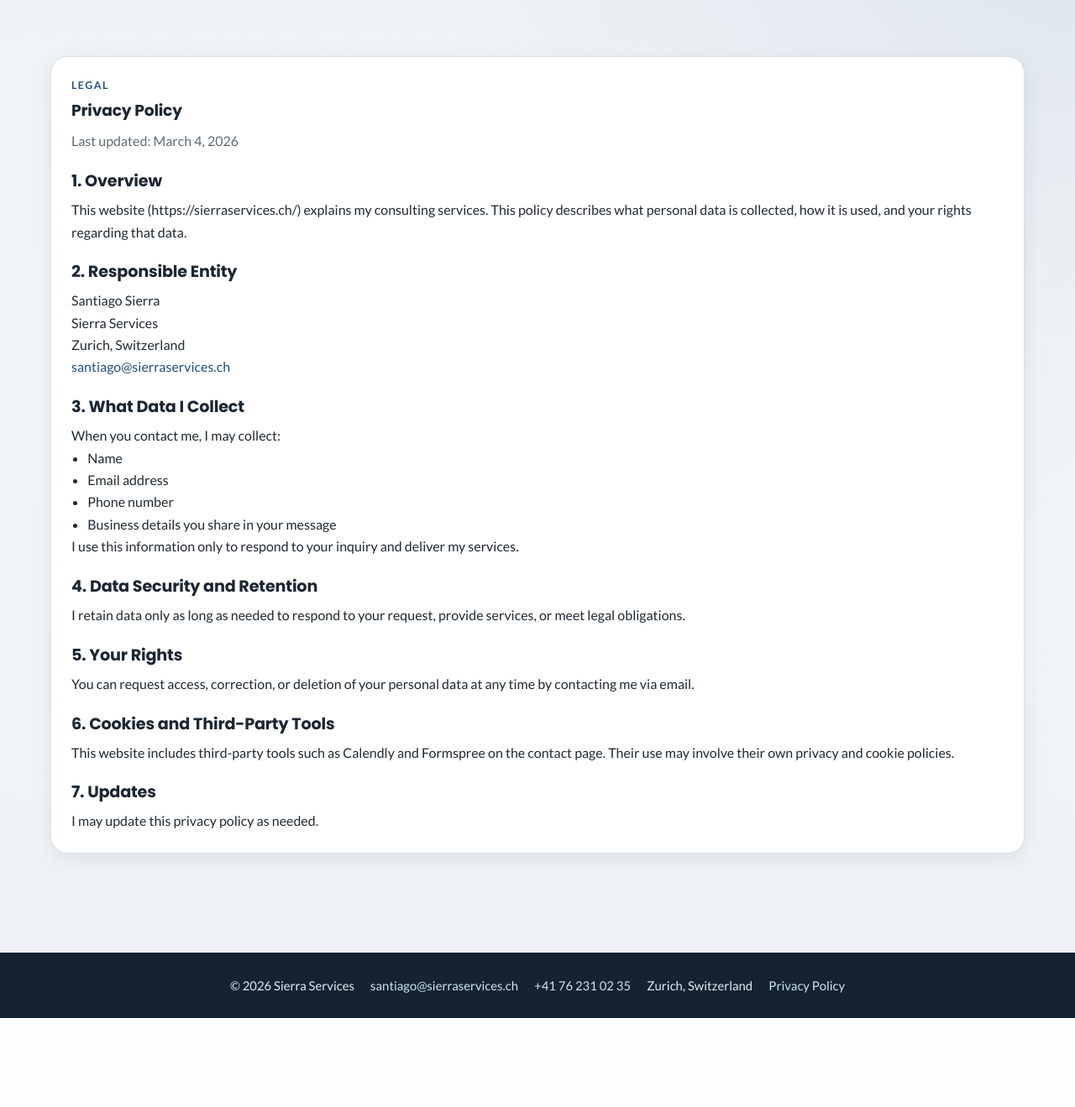
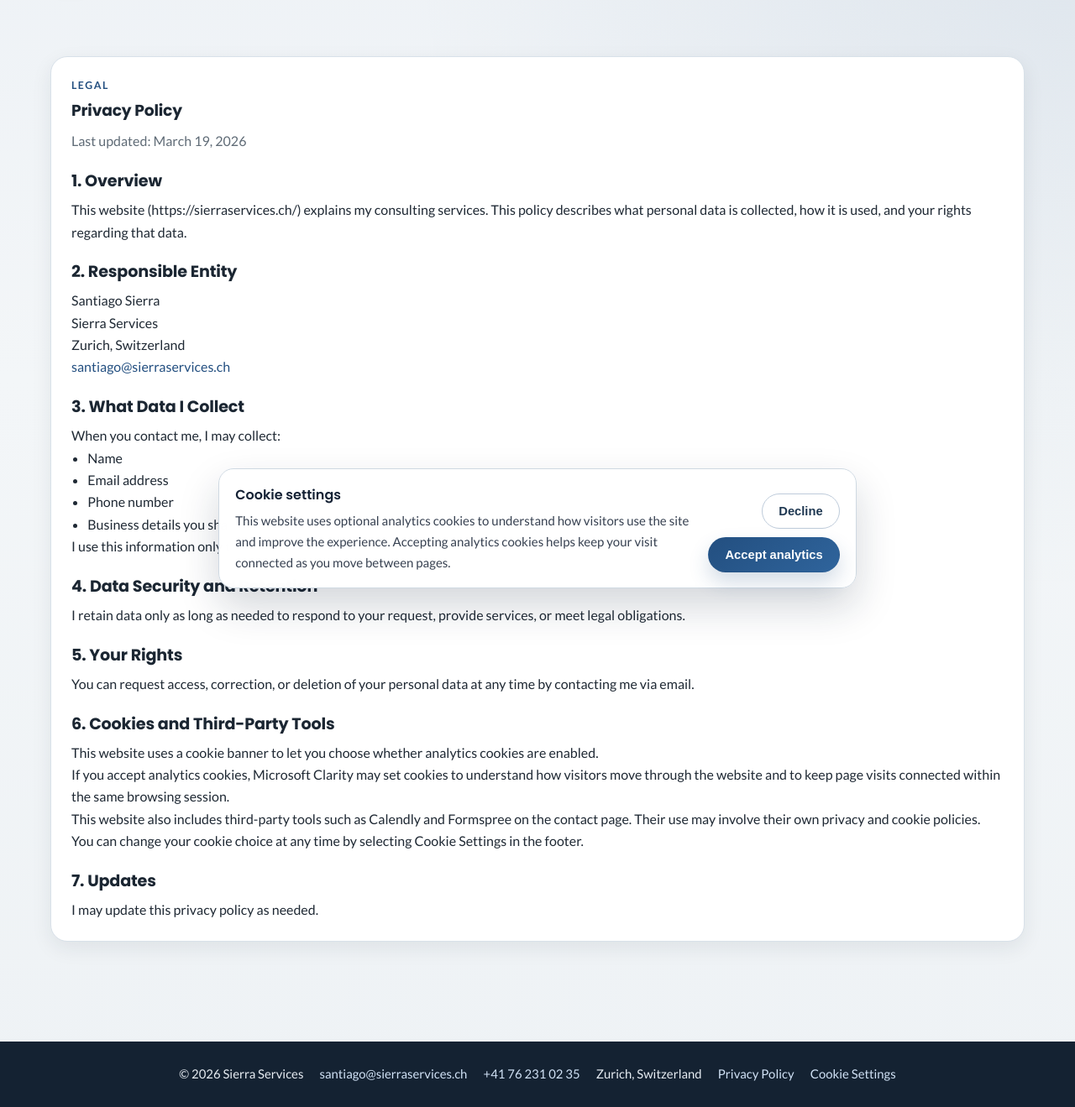
Before and after one commit to Sansiag94/sierraservices, a PHP site: page /privacy.html in a window 1280 px wide. Shown: the part 83-1402 px from the top of the page at 84% size. Before the commit the page ends 1296 px from the top, so only its background shows below. Run offline with PHP 8.4, Linux system fonts and the light colour scheme.

Commit message:
Add cookie consent flow for Clarity tracking

```diff
--- a/privacy.html
+++ b/privacy.html
@@ -18,6 +18,19 @@
         t=l.createElement(r);t.async=1;t.src="https://www.clarity.ms/tag/"+i;
         y=l.getElementsByTagName(r)[0];y.parentNode.insertBefore(t,y);
     })(window, document, "clarity", "script", "vqp657dphp");
+  </script>
+  <script>
+    (() => {
+      try {
+        const storedConsent = window.localStorage.getItem("sierraservices-cookie-consent");
+        window.clarity("consentv2", {
+          ad_Storage: "denied",
+          analytics_Storage: storedConsent === "granted" ? "granted" : "denied"
+        });
+      } catch (error) {
+        // Ignore storage access issues and let the banner handle consent later.
+      }
+    })();
   </script>
 </head>
 <body data-page="privacy">
@@ -51,7 +64,7 @@
         <article class="privacy-card">
           <p class="section-kicker">Legal</p>
           <h1>Privacy Policy</h1>
-          <p class="privacy-updated">Last updated: March 4, 2026</p>
+          <p class="privacy-updated">Last updated: March 19, 2026</p>
 
           <h2>1. Overview</h2>
           <p>This website (https://sierraservices.ch/) explains my consulting services. This policy describes what personal data is collected, how it is used, and your rights regarding that data.</p>
@@ -81,7 +94,10 @@
           <p>You can request access, correction, or deletion of your personal data at any time by contacting me via email.</p>
 
           <h2>6. Cookies and Third-Party Tools</h2>
-          <p>This website includes third-party tools such as Calendly and Formspree on the contact page. Their use may involve their own privacy and cookie policies.</p>
+          <p>This website uses a cookie banner to let you choose whether analytics cookies are enabled.</p>
+          <p>If you accept analytics cookies, Microsoft Clarity may set cookies to understand how visitors move through the website and to keep page visits connected within the same browsing session.</p>
+          <p>This website also includes third-party tools such as Calendly and Formspree on the contact page. Their use may involve their own privacy and cookie policies.</p>
+          <p>You can change your cookie choice at any time by selecting Cookie Settings in the footer.</p>
 
           <h2>7. Updates</h2>
           <p>I may update this privacy policy as needed.</p>
--- a/script.js
+++ b/script.js
@@ -1,4 +1,5 @@
 (() => {
+  const consentStorageKey = "sierraservices-cookie-consent";
   const menuToggle = document.getElementById("menu-toggle");
   const siteNav = document.getElementById("site-nav");
   const header = document.querySelector(".site-header");
@@ -6,6 +7,93 @@
   const revealNodes = Array.from(document.querySelectorAll("[data-reveal]"));
   const currentYear = document.getElementById("year");
   const pageId = document.body.getAttribute("data-page");
+  const footerWrap = document.querySelector(".footer-wrap");
+  let consentBanner;
+
+  const applyClarityConsent = (status) => {
+    if (typeof window.clarity !== "function") {
+      return;
+    }
+
+    window.clarity("consentv2", {
+      ad_Storage: "denied",
+      analytics_Storage: status === "granted" ? "granted" : "denied"
+    });
+  };
+
+  const readConsent = () => {
+    try {
+      return window.localStorage.getItem(consentStorageKey);
+    } catch (error) {
+      return null;
+    }
+  };
+
+  const writeConsent = (status) => {
+    try {
+      window.localStorage.setItem(consentStorageKey, status);
+    } catch (error) {
+      return;
+    }
+  };
+
+  const setConsent = (status) => {
+    writeConsent(status);
+    applyClarityConsent(status);
+    if (consentBanner) {
+      consentBanner.hidden = true;
+    }
+  };
+
+  const openConsentBanner = () => {
+    if (!consentBanner) {
+      return;
+    }
+    consentBanner.hidden = false;
+  };
+
+  const createConsentBanner = () => {
+    consentBanner = document.createElement("section");
+    consentBanner.className = "cookie-banner";
+    consentBanner.setAttribute("aria-label", "Cookie preferences");
+    consentBanner.hidden = true;
+    consentBanner.innerHTML = `
+      <div class="cookie-banner__copy">
+        <p class="cookie-banner__title">Cookie settings</p>
+        <p class="cookie-banner__text">
+          This website uses optional analytics cookies to understand how visitors use the site and improve the experience.
+          Accepting analytics cookies helps keep your visit connected as you move between pages.
+        </p>
+      </div>
+      <div class="cookie-banner__actions">
+        <button type="button" class="btn btn-secondary cookie-banner__button" data-consent-action="deny">Decline</button>
+        <button type="button" class="btn btn-primary cookie-banner__button" data-consent-action="grant">Accept analytics</button>
+      </div>
+    `;
+
+    consentBanner.querySelector('[data-consent-action="deny"]').addEventListener("click", () => {
+      setConsent("denied");
+    });
+
+    consentBanner.querySelector('[data-consent-action="grant"]').addEventListener("click", () => {
+      setConsent("granted");
+    });
+
+    document.body.appendChild(consentBanner);
+  };
+
+  const createCookieSettingsButton = () => {
+    if (!footerWrap) {
+      return;
+    }
+
+    const settingsButton = document.createElement("button");
+    settingsButton.type = "button";
+    settingsButton.className = "footer-link-button";
+    settingsButton.textContent = "Cookie Settings";
+    settingsButton.addEventListener("click", openConsentBanner);
+    footerWrap.appendChild(settingsButton);
+  };
 
   const setMenuOpen = (isOpen) => {
     if (!siteNav || !menuToggle) {
@@ -66,4 +154,14 @@
   if (currentYear) {
     currentYear.textContent = new Date().getFullYear();
   }
+
+  createConsentBanner();
+  createCookieSettingsButton();
+
+  const storedConsent = readConsent();
+  if (storedConsent === "granted" || storedConsent === "denied") {
+    applyClarityConsent(storedConsent);
+  } else {
+    openConsentBanner();
+  }
 })();
--- a/styles.css
+++ b/styles.css
@@ -612,8 +612,18 @@ section {
   color: #d1e2f6;
 }
 
-.footer-wrap a:hover {
+.footer-wrap a:hover,
+.footer-link-button:hover {
   color: #fff;
+}
+
+.footer-link-button {
+  border: 0;
+  padding: 0;
+  color: #d1e2f6;
+  background: transparent;
+  font: inherit;
+  cursor: pointer;
 }
 
 .whatsapp-float {
@@ -656,6 +666,53 @@ section {
 .privacy-updated {
   color: var(--muted);
   margin: 0.7rem 0 1.2rem;
+}
+
+.cookie-banner {
+  position: fixed;
+  left: 50%;
+  bottom: 1rem;
+  z-index: 90;
+  width: min(760px, calc(100vw - 1.5rem));
+  display: flex;
+  align-items: flex-end;
+  justify-content: space-between;
+  gap: 1rem;
+  padding: 1.1rem 1.2rem;
+  border: 1px solid #cfd9e2;
+  border-radius: 18px;
+  background: rgba(255, 255, 255, 0.98);
+  box-shadow: 0 22px 48px rgba(18, 35, 53, 0.18);
+  backdrop-filter: blur(10px);
+  transform: translateX(-50%);
+}
+
+.cookie-banner__copy {
+  display: grid;
+  gap: 0.3rem;
+}
+
+.cookie-banner__title {
+  font-family: "Poppins", sans-serif;
+  font-size: 1rem;
+  font-weight: 600;
+  color: #152235;
+}
+
+.cookie-banner__text {
+  color: var(--ink-soft);
+  font-size: 0.94rem;
+}
+
+.cookie-banner__actions {
+  display: flex;
+  flex-wrap: wrap;
+  justify-content: flex-end;
+  gap: 0.65rem;
+}
+
+.cookie-banner__button {
+  white-space: nowrap;
 }
 
 [data-reveal] {
@@ -761,6 +818,12 @@ section {
     padding: 0.62rem 0.9rem;
     font-size: 0.86rem;
   }
+
+  .cookie-banner {
+    bottom: 0.75rem;
+    width: calc(100vw - 1rem);
+    padding: 1rem;
+  }
 }
 
 @media (prefers-reduced-motion: reduce) {
@@ -779,3 +842,18 @@ section {
     transform: none;
   }
 }
+
+@media (max-width: 820px) {
+  .cookie-banner {
+    align-items: stretch;
+    flex-direction: column;
+  }
+
+  .cookie-banner__actions {
+    justify-content: stretch;
+  }
+
+  .cookie-banner__button {
+    flex: 1 1 180px;
+  }
+}
```
Also changed, not shown: about.html (+13 -0 lines), contact.html (+13 -0 lines), index.html (+13 -0 lines), insights.html (+13 -0 lines), services.html (+13 -0 lines).
